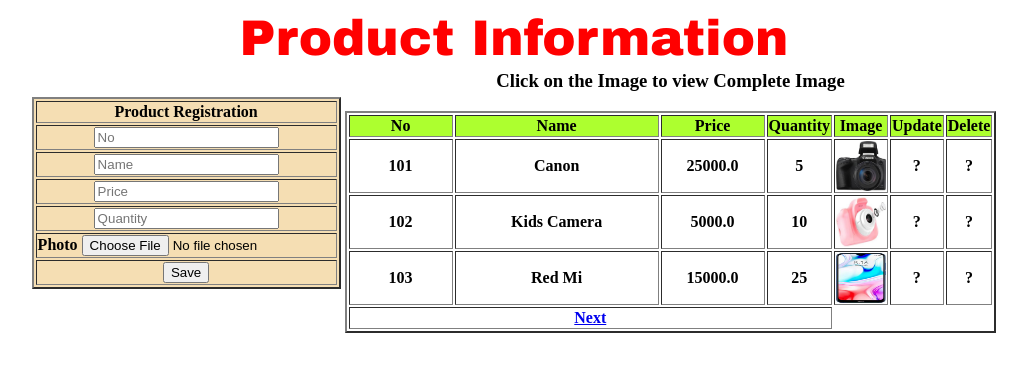
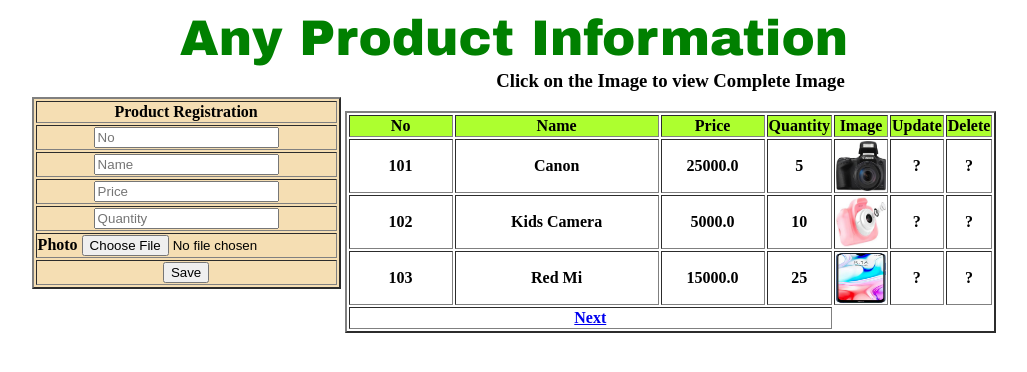
Before and after one commit to naveenzoom6/Product, a Django app: page / in a window 1280 px wide. Shown: the top 372 px of the page, without its empty margins (126-1153 px from the left). Run offline with Django 3.2, Linux system fonts and the light colour scheme; data comes from the database, SQL or seed files in the repository; lists and menus that the app fills with data are empty.

Commit message:
c-one
1st commit in central

```diff
--- a/Prject24/templates/index.html
+++ b/Prject24/templates/index.html
@@ -3,8 +3,8 @@
     <body>
         <table align="center" border="0">
             <tr>
-                <th colspan="2" style="text-align: center;font-family: 'Arial Black';font-size: 50px;color: red">
-                    Product Information
+                <th colspan="2" style="text-align: center;font-family: 'Arial Black';font-size: 50px;color: green">
+                    Any Product Information
                 </th>
             </tr>
 
```
